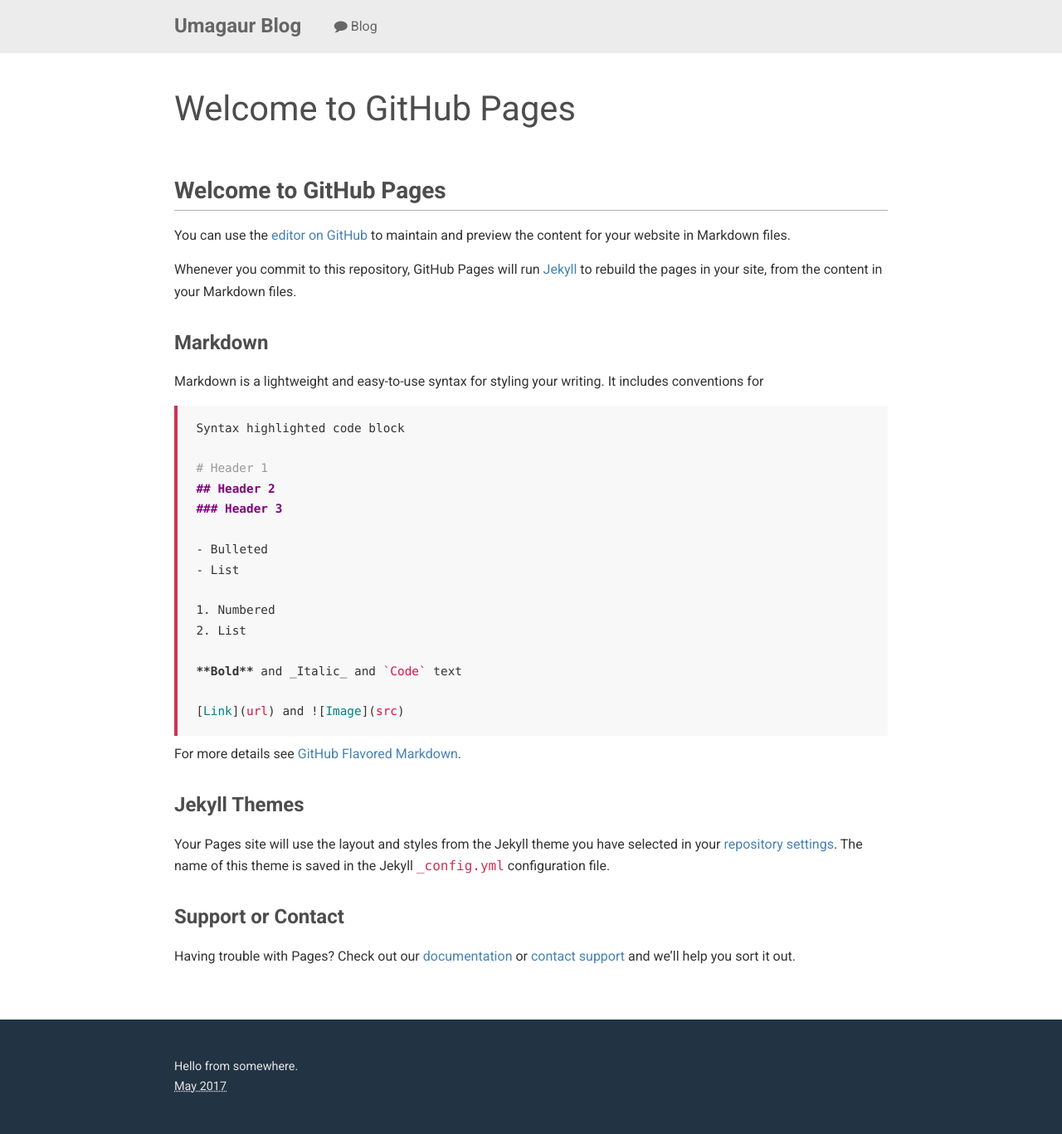
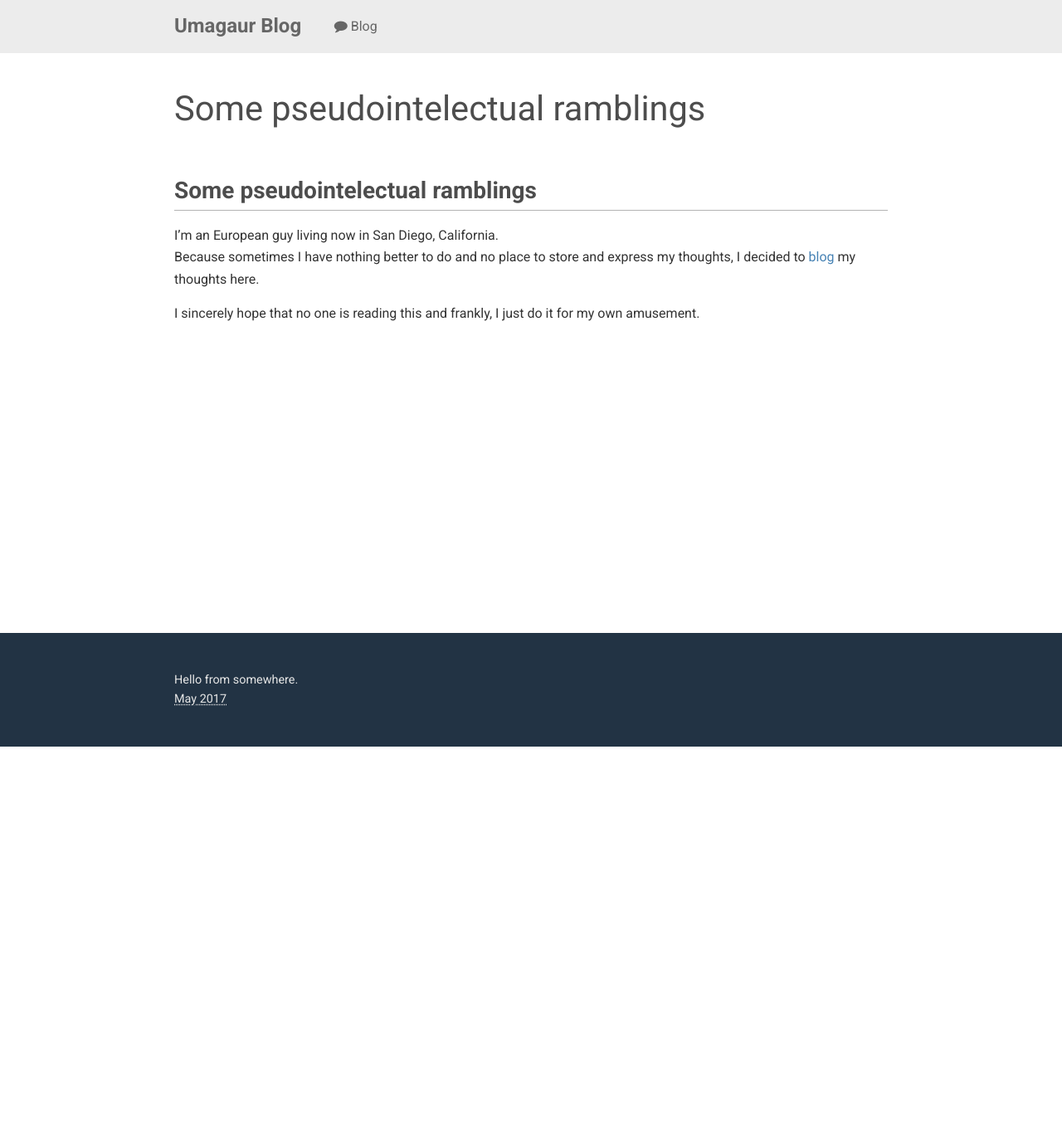
Before and after one commit to umagaur/umagaur.github.io, a Jekyll site: the page built from index.md, in a window 1280 px wide. Shown: the whole page at 83% size. Built offline with Jekyll 4.4.1, drawn with Linux system fonts in a browser that asks for light colours; our own code applies the rules of GitHub Pages for plain Markdown files; after the commit the page ends 900 px from its top, so only the background shows below that.

Commit message:
index v1

````diff
--- a/index.md
+++ b/index.md
@@ -1,37 +1,9 @@
-## Welcome to GitHub Pages
+## Some pseudointelectual ramblings
 
-You can use the [editor on GitHub](https://github.com/umagaur/umagaur.github.io/edit/master/index.md) to maintain and preview the content for your website in Markdown files.
+I'm an European guy living now in San Diego, California.
+Because sometimes I have nothing better to do and no place to store and express
+my thoughts, I decided to [blog](https://umagaur.github.io/blog) my thoughts
+here.
 
-Whenever you commit to this repository, GitHub Pages will run [Jekyll](https://jekyllrb.com/) to rebuild the pages in your site, from the content in your Markdown files.
-
-### Markdown
-
-Markdown is a lightweight and easy-to-use syntax for styling your writing. It includes conventions for
-
-```markdown
-Syntax highlighted code block
-
-# Header 1
-## Header 2
-### Header 3
-
-- Bulleted
-- List
-
-1. Numbered
-2. List
-
-**Bold** and _Italic_ and `Code` text
-
-[Link](url) and ![Image](src)
-```
-
-For more details see [GitHub Flavored Markdown](https://guides.github.com/features/mastering-markdown/).
-
-### Jekyll Themes
-
-Your Pages site will use the layout and styles from the Jekyll theme you have selected in your [repository settings](https://github.com/umagaur/umagaur.github.io/settings). The name of this theme is saved in the Jekyll `_config.yml` configuration file.
-
-### Support or Contact
-
-Having trouble with Pages? Check out our [documentation](https://help.github.com/categories/github-pages-basics/) or [contact support](https://github.com/contact) and we’ll help you sort it out.
+I sincerely hope that no one is reading this and frankly, I just do it for my
+own amusement.
````
